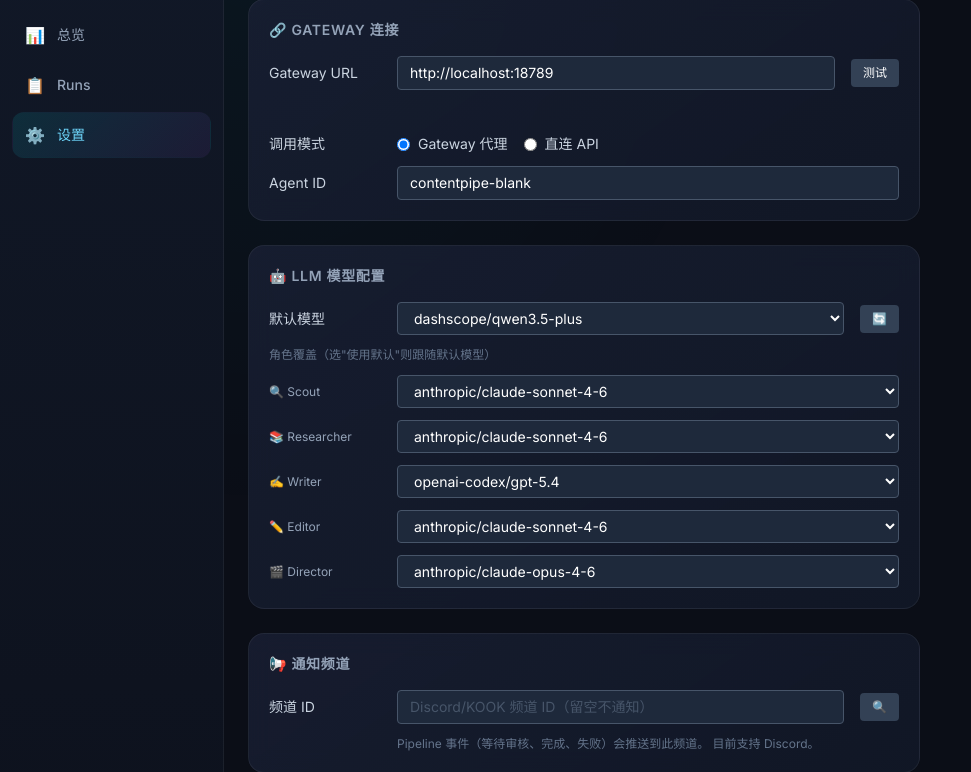
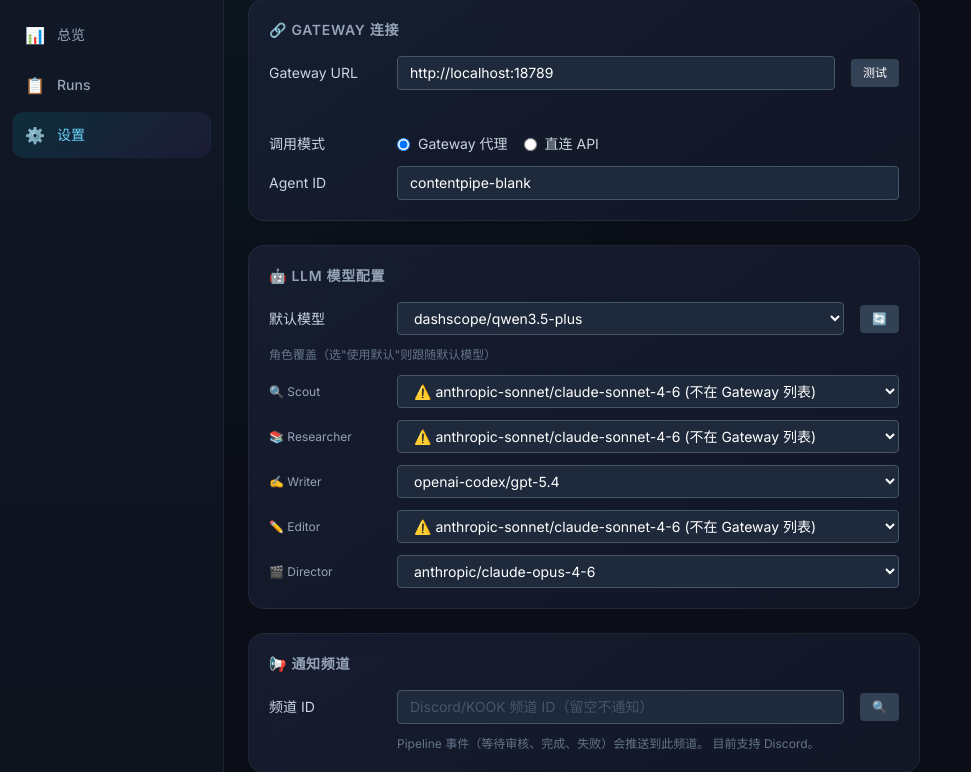
Before and after one commit to PPPPanda/contentPipe, a FastAPI app: page /settings in a window 1280 px wide. Shown: the part 82-854 px from the top of the page, without its empty margins (0-971 px from the left). Run offline with FastAPI, Linux system fonts and the light colour scheme; some libraries are stand-ins or nearby versions.

Commit message:
fix(settings): preserve unmatched model IDs + fix provider paths in config
- Settings JS now shows ⚠️ warning for config values not in Gateway model
  list, instead of silently falling back to '使用默认'
- Fixed pipeline.yaml: scout/researcher/de_ai_editor model provider
  corrected from 'anthropic/' to 'anthropic-sonnet/' to match Gateway
  registered provider name
- Default model dropdown also preserves unmatched custom values

```diff
--- a/config/pipeline.yaml
+++ b/config/pipeline.yaml
@@ -19,10 +19,10 @@ pipeline:
 
   # 各角色模型覆盖
   llm_overrides:
-    scout: "anthropic/claude-sonnet-4-6"
-    researcher: "anthropic/claude-sonnet-4-6"
+    scout: "anthropic-sonnet/claude-sonnet-4-6"
+    researcher: "anthropic-sonnet/claude-sonnet-4-6"
     writer: "openai-codex/gpt-5.4"
-    de_ai_editor: "anthropic/claude-sonnet-4-6"
+    de_ai_editor: "anthropic-sonnet/claude-sonnet-4-6"
     director: "anthropic/claude-opus-4-6"
     director_refine: "dashscope/qwen3.5-plus"
 
--- a/scripts/web/templates/settings.html
+++ b/scripts/web/templates/settings.html
@@ -211,24 +211,38 @@ async function loadModelsForSettings() {
             var defaultSel = document.getElementById('settings-default-model');
             var currentVal = defaultSel.value;
             defaultSel.innerHTML = '';
+            var defaultMatched = false;
             data.models.forEach(function(m) {
                 var opt = document.createElement('option');
                 opt.value = m.id; opt.textContent = m.label;
-                if (m.id === currentVal) opt.selected = true;
+                if (m.id === currentVal) { opt.selected = true; defaultMatched = true; }
                 defaultSel.appendChild(opt);
             });
+            if (currentVal && !defaultMatched) {
+                var custom = document.createElement('option');
+                custom.value = currentVal; custom.textContent = '⚠️ ' + currentVal + ' (不在 Gateway 列表)';
+                custom.selected = true;
+                defaultSel.insertBefore(custom, defaultSel.firstChild);
+            }
             document.querySelectorAll('.settings-model-select').forEach(function(sel) {
                 var cur = sel.getAttribute('data-current') || sel.value;
                 var first = document.createElement('option');
                 first.value = ''; first.textContent = '使用默认';
                 sel.innerHTML = '';
                 sel.appendChild(first);
+                var matched = false;
                 data.models.forEach(function(m) {
                     var opt = document.createElement('option');
                     opt.value = m.id; opt.textContent = m.label;
-                    if (m.id === cur) opt.selected = true;
+                    if (m.id === cur) { opt.selected = true; matched = true; }
                     sel.appendChild(opt);
                 });
+                if (cur && !matched) {
+                    var custom = document.createElement('option');
+                    custom.value = cur; custom.textContent = '⚠️ ' + cur + ' (不在 Gateway 列表)';
+                    custom.selected = true;
+                    sel.insertBefore(custom, sel.children[1]);
+                }
             });
         }
     } catch(e) { console.error(e); }
```
